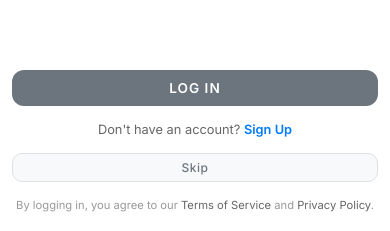
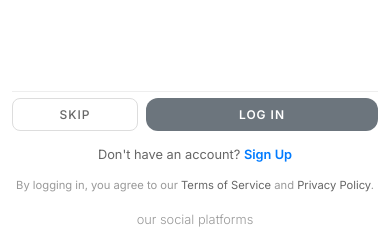
Before and after one commit to samuelmbaya/PBS-FRONTEND, a React (Vite) app: page /login in a window 390 px wide. Shown: the part 476-707 px from the top of the page. Built offline with nearby package versions, Linux system fonts and the light colour scheme; no server answers.

Commit message:
removed pr

```diff
--- a/src/Pages/Login.css
+++ b/src/Pages/Login.css
@@ -190,20 +190,29 @@ input:disabled {
   transform-origin: center;
 }
 
-/* Login Button - Updated for differentiation */
+/* Action Buttons - New flex container like signup */
+.login-actions {
+  display: flex;
+  gap: 12px;
+  margin-top: 8px;
+  padding-top: 8px;
+  border-top: 1px solid #eee;
+}
+
+/* Login Button - Updated for differentiation and flex */
 .login-button {
+  flex: 2;
   background: linear-gradient(135deg, #007bff, #0056b3); /* Blue gradient for distinction */
   color: #fff;
   border: none;
-  padding: 12px 20px; /* Slightly more padding for emphasis */
+  padding: 10px;
   border-radius: 12px; /* More rounded than signup's 8px */
   font-weight: 600;
-  font-size: 0.9rem;
+  font-size: 0.8rem;
   letter-spacing: 1px;
   text-transform: uppercase;
   cursor: pointer;
   transition: all 0.3s ease;
-  margin-top: 4px;
   box-shadow: 0 2px 8px rgba(0, 123, 255, 0.2); /* Subtle shadow */
 }
 
@@ -221,28 +230,26 @@ input:disabled {
   box-shadow: none;
 }
 
-/* Skip Button - Updated for differentiation */
+/* Skip Button - Updated for differentiation and flex */
 .skip-button {
-  width: 100%;
-  padding: 8px 16px; /* Slimmer padding */
-  background: #f8f9fa; /* Light gray fill instead of fully transparent */
-  border: 1px solid #dee2e6;
-  border-radius: 10px; /* Slightly more rounded */
-  color: #6c757d;
+  flex: 1;
+  padding: 10px;
+  background: transparent;
+  color: #666;
+  border: 1px solid #ddd;
+  border-radius: 8px;
   font-size: 0.8rem;
   font-weight: 500;
-  letter-spacing: 0.5px; /* Reduced spacing for subtlety */
-  text-transform: none; /* No uppercase to differentiate from primary */
+  letter-spacing: 1px;
+  text-transform: uppercase;
   cursor: pointer;
   transition: all 0.3s ease;
-  margin-top: 8px;
 }
 
 .skip-button:hover {
-  background: #e9ecef;
-  border-color: #adb5bd;
-  color: #495057;
-  transform: translateY(-1px); /* Milder lift than primary */
+  background: #f8f9fa;
+  border-color: #bbb;
+  color: #333;
 }
 
 /* Footer Text */
@@ -479,13 +486,15 @@ small a:hover {
     font-size: 0.85rem;
   }
 
-  .login-button {
-    padding: 11px 16px; /* Adjusted for mobile */
-    font-size: 0.85rem;
+  .login-actions {
+    gap: 10px;
+    margin-top: 6px;
+    padding-top: 6px;
   }
 
+  .login-button,
   .skip-button {
-    padding: 7px 14px;
+    padding: 9px;
     font-size: 0.75rem;
   }
 
@@ -525,12 +534,14 @@ small a:hover {
     padding: 8px 12px;
   }
 
-  .login-button {
-    padding: 10px 14px;
+  .login-actions {
+    gap: 8px;
   }
 
+  .login-button,
   .skip-button {
-    padding: 6px 12px;
+    padding: 8px;
+    font-size: 0.75rem;
   }
 
   .social-icons {
@@ -583,13 +594,15 @@ small a:hover {
     padding: 8px 12px;
   }
 
-  .login-button {
-    padding: 10px 16px;
-    font-size: 0.85rem;
+  .login-actions {
+    margin-top: 6px;
+    padding-top: 6px;
+    gap: 10px;
   }
 
+  .login-button,
   .skip-button {
-    padding: 7px 14px;
+    padding: 8px;
     font-size: 0.75rem;
   }
 
--- a/src/Pages/Login.jsx
+++ b/src/Pages/Login.jsx
@@ -194,6 +194,14 @@ const Login = () => {
             />
           </div>
 
+          <div className="login-actions">
+            <button
+              type="button"
+              onClick={handleSkipToHome}
+              className="skip-button"
+            >
+              Skip
+            </button>
             <button
               type="submit"
               className="login-button"
@@ -201,6 +209,7 @@ const Login = () => {
             >
               {isLoading ? "Logging in..." : "Log in"}
             </button>
+          </div>
 
           <p className="footer-text">
             Don't have an account?{" "}
@@ -208,14 +217,6 @@ const Login = () => {
               Sign Up
             </button>
           </p>
-
-          <button
-            type="button"
-            onClick={handleSkipToHome}
-            className="skip-button"
-          >
-            Skip
-          </button>
 
           <small>
             By logging in, you agree to our{" "}
```
Lines whose indentation alone changed are shown as unchanged.
